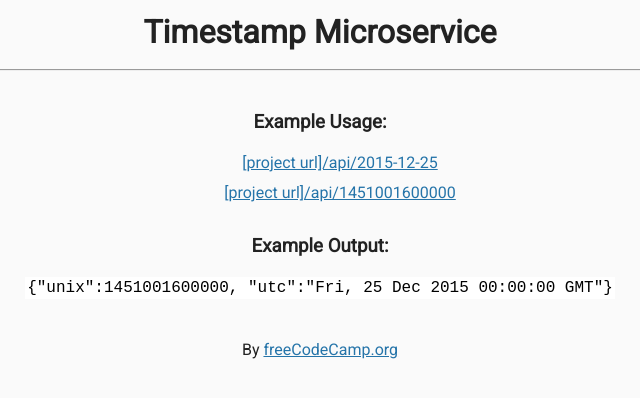
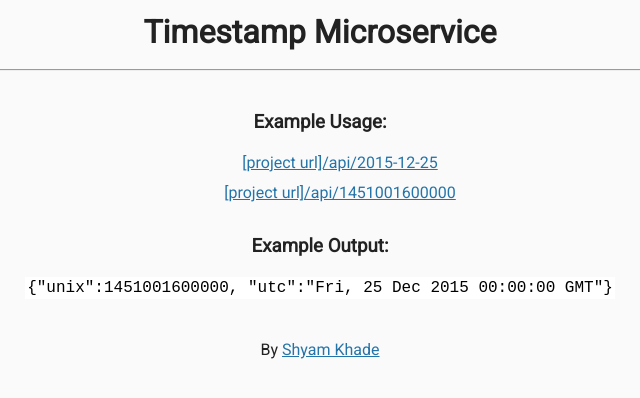
Before and after one commit to khadeshyam/Timestamp-Microservice, a website: page views/index.html in a window 1280 px wide. Shown: the full height of the page, 320-960 px from the left. Drawn offline with Linux system fonts and the light colour scheme; files that its build step writes are made by us from their sources.

Commit message:
remove favicon

```diff
--- a/app.js
+++ b/app.js
@@ -43,5 +43,5 @@ app.get("/api/:date", function(req, res) {
   }});
 
 const listener = app.listen(process.env.PORT, function() {
-  console.log('Your app is listening on port ' + listener.address().port);
+  console.log(`Your app is listening at http://localhost:${listener.address().port}`);
 });
--- a/package.json
+++ b/package.json
@@ -4,7 +4,9 @@
   "description": "solution to FCC Backend Challenge",
   "main": "index.js",
   "scripts": {
-    "start": "node index.js"
+
+    "dev": "nodemon app.js",
+    "start": "node app.js"
   },
   "dependencies": {
     "express": "^4.12.4",
--- a/views/index.html
+++ b/views/index.html
@@ -3,7 +3,6 @@
 <html>
    <head>
       <title>Timestamp Microservice | freeCodeCamp.org</title>
-      <link rel="shortcut icon" href="https://cdn.freecodecamp.org/universal/favicons/favicon-32x32.png" type="image/x-icon"/>
       <link href="https://fonts.googleapis.com/css?family=Roboto" rel="stylesheet" type="text/css">
       <link href="style.css" rel="stylesheet" type="text/css">
    </head>
@@ -25,7 +24,7 @@
     </div>
     <div class="footer">
       <p>
-        By <a href="https://www.freecodecamp.org/">freeCodeCamp.org</a>
+        By <a href="https://www.linkedin.com/in/shyam-khade-35824821b/">Shyam Khade</a>
       </p>
     </div>
   </body>
```
Also changed, not shown: 1 other file.
